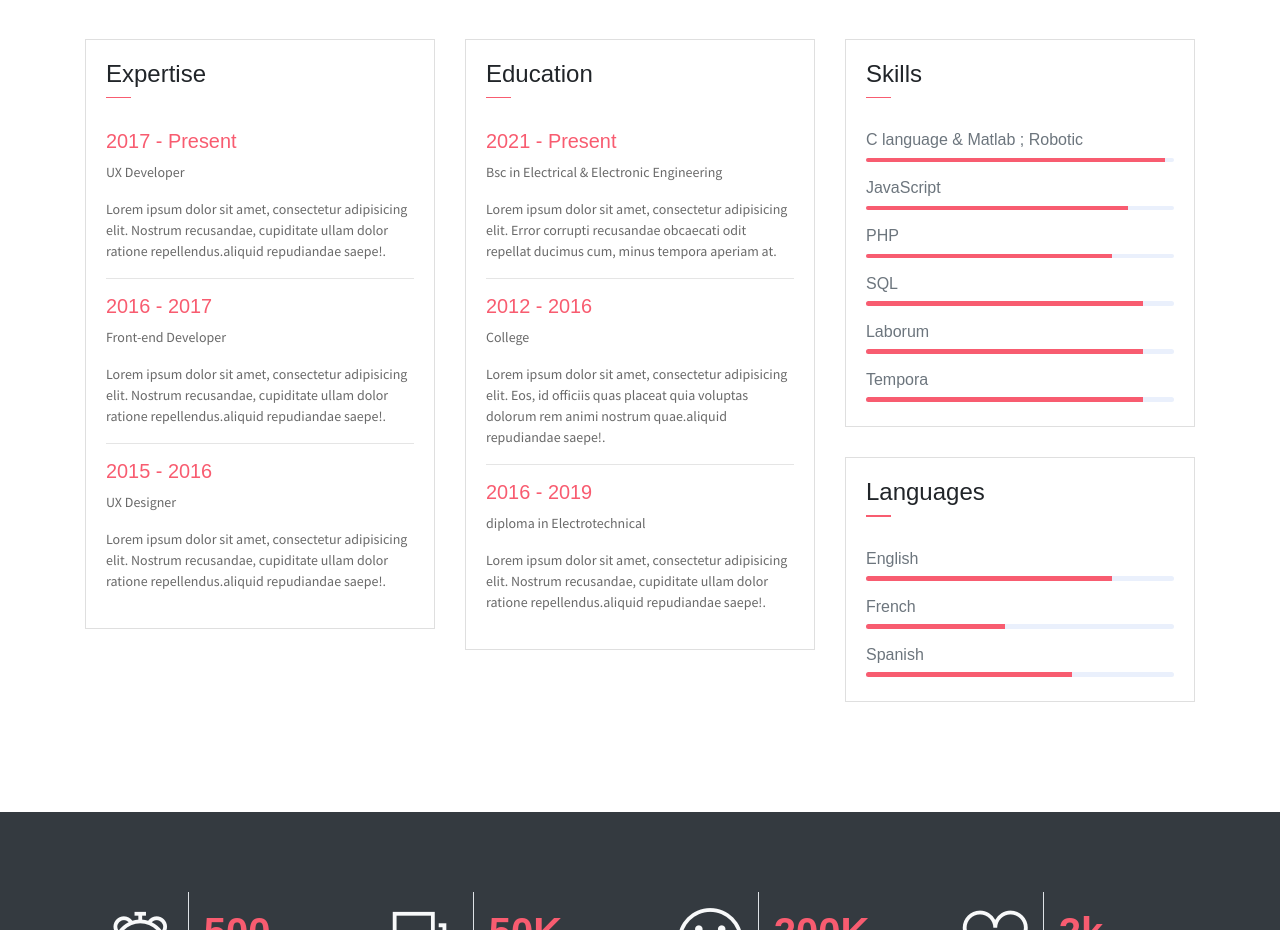
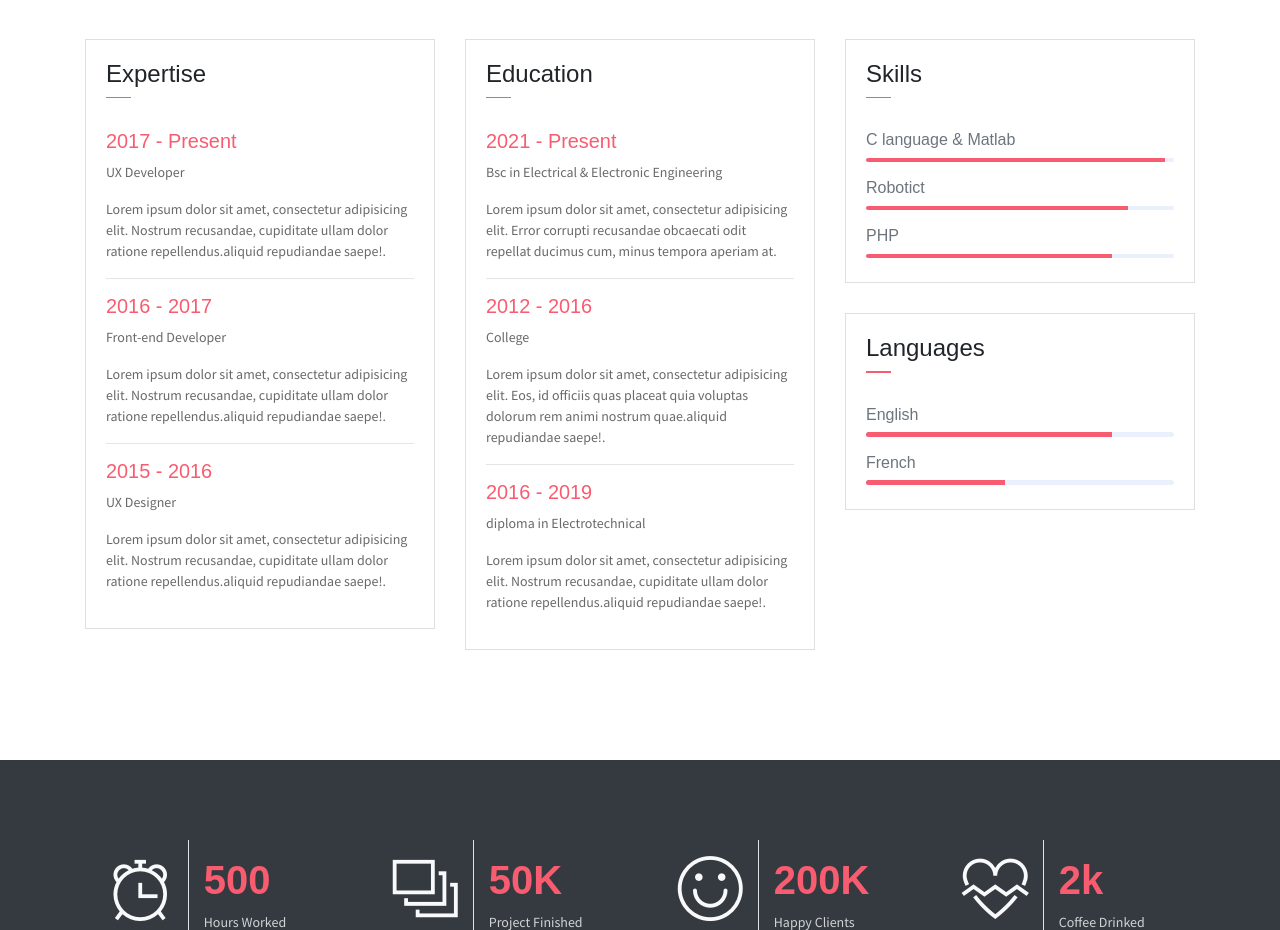
Before and after one commit to Muhsine562/muhsine562.github.io, a plain HTML site: page index.html in a window 1280 px wide. Shown: the part 1300-2230 px from the top of the page. Drawn offline with Linux system fonts and the light colour scheme; some packages are replaced by stand-ins of ours.

Commit message:
Updated class in index.html
Signed-off-by: Muhsine <105424030+Muhsine562@users.noreply.github.com>

```diff
--- a/index.html
+++ b/index.html
@@ -246,11 +246,11 @@
 								</div>
 							</div>
 							<div class="card-body pb-2">
-								<h6>C language &amp; Matlab ; Robotic</h6>
+								<h6>C language &amp; Matlab</h6>
 								<div class="progress mb-3">
 									<div class="progress-bar bg-danger" role="progressbar" style="width: 97%" aria-valuenow="25" aria-valuemin="0" aria-valuemax="100"></div>
 								</div>
-								<h6>JavaScript</h6>
+								<h6>Robotict</h6>
 								<div class="progress mb-3">
 									<div class="progress-bar bg-danger" role="progressbar" style="width: 85%" aria-valuenow="25" aria-valuemin="0" aria-valuemax="100"></div>
 								</div>
@@ -258,18 +258,8 @@
 								<div class="progress mb-3">
 									<div class="progress-bar bg-danger" role="progressbar" style="width: 80%" aria-valuenow="50" aria-valuemin="0" aria-valuemax="100"></div>
 								</div>
-								<h6>SQL</h6>
-								<div class="progress mb-3">
-									<div class="progress-bar bg-danger" role="progressbar" style="width: 90%" aria-valuenow="75" aria-valuemin="0" aria-valuemax="100"></div>
-								</div>
-								<h6>Laborum</h6>
-								<div class="progress mb-3">
-									<div class="progress-bar bg-danger" role="progressbar" style="width: 90%" aria-valuenow="75" aria-valuemin="0" aria-valuemax="100"></div>
-								</div>
-								<h6>Tempora</h6>
-								<div class="progress mb-3">
-									<div class="progress-bar bg-danger" role="progressbar" style="width: 90%" aria-valuenow="75" aria-valuemin="0" aria-valuemax="100"></div>
-								</div>
+
+
 							</div>
 						</div>
 						<div class="card">
@@ -288,10 +278,7 @@
 								<div class="progress mb-3">
 									<div class="progress-bar bg-danger" role="progressbar" style="width: 45%" aria-valuenow="25" aria-valuemin="0" aria-valuemax="100"></div>
 								</div>
-								<h6>Spanish</h6>
-								<div class="progress mb-3">
-									<div class="progress-bar bg-danger" role="progressbar" style="width: 67%" aria-valuenow="50" aria-valuemin="0" aria-valuemax="100"></div>
-								</div>
+
 							</div>
 						</div>
 					</div>
```
